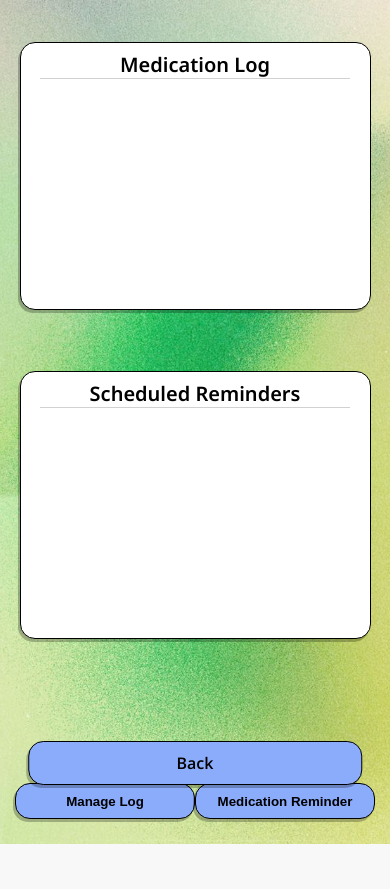
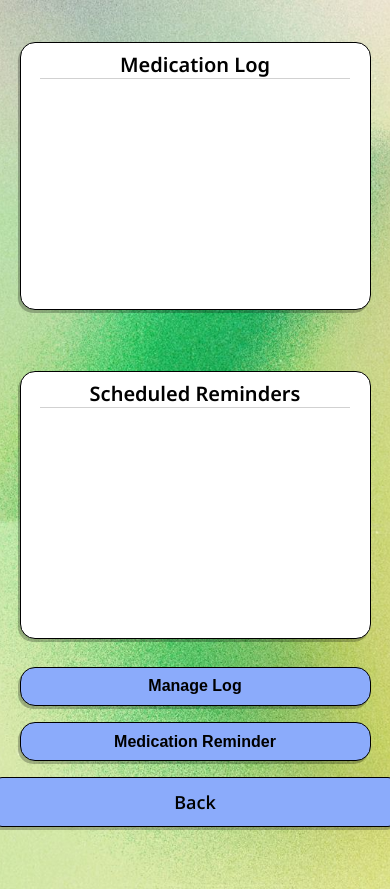
Before and after one commit to lnkl26/capstone, a website with bundled scripts: page htmlPages/trackMed.html in a window 390 px wide. Before the commit the page ends 844 px from the top, so only its background shows below. Built offline with nearby package versions, Linux system fonts and the light colour scheme; no server answers.

Commit message:
fix buttons on medlog

```diff
--- a/cssStyles/medLog.css
+++ b/cssStyles/medLog.css
@@ -64,27 +64,40 @@ button:hover {
     display: flex;
     justify-content: center;
     align-items: center;
+    padding-bottom: 180px;
 }
 
 .top-buttons {
-    display: flex;
-    flex-direction: row;
-    justify-content: center;
-    align-items: center;
-    gap: 2vw;
     position: fixed;
-    bottom: 5vh;
+    bottom: 4vh;
     left: 50%;
     transform: translateX(-50%);
-    z-index: 1000;
+    z-index: 10;
+    display: flex;
+    flex-direction: column;
+    align-items: center;
+    gap: 10px;
     width: 100%;
 }
 
+.button-row-top {
+    display: flex;
+    justify-content: center;
+    gap: 20px;
+}
+
 .pop-button {
-    display: inline-flex;
-    justify-content: center;
-    min-width: 180px;
-    text-align: center;
+    min-width: 200px;
+    padding: 12px;
+    font-size: 16px;
+}
+
+.button.back-btn {
+    position: static;
+    transform: none;
+    width: 500px;
+    padding: 12px;
+    font-size: 18px;
 }
 
 .popup-menu {
@@ -92,6 +105,7 @@ button:hover {
     padding: 0;
     background: transparent;
     position: absolute;
+    z-index: 9999;
 }
 
 .popup-menu::backdrop {
@@ -211,15 +225,6 @@ button:hover {
     color: whitesmoke;
 }
 
-.button.back-btn {
-    width: 350px;
-    position: fixed;
-    bottom: 5vh;
-    left: 50%;
-    transform: translateX(-50%);
-    z-index: 1000;
-}
-
 .entry {
     display: flex;
     border-bottom: 1px solid #eee;
@@ -258,13 +263,15 @@ button:hover {
 
     .button-row-top {
         display: flex;
-        padding: 0 10vw;
+        flex-direction: column;
+        gap: 8px;
+        width: 90%;
     }
 
     .page-container {
         display: flex;
         flex-wrap: wrap;
-        padding-bottom: 15vh;
+        padding-bottom: 230px;
     }
 
     .popup-menu .menu {
@@ -294,7 +301,7 @@ button:hover {
         width: 100%;
         min-height: 250px;
         padding: 2vw 5vw;
-        margin: 5vh 5vw 5vw; /* Adjusted top margin here to 5vh */
+        margin: 5vh 5vw 5vw;
     }
 
     .entry {
@@ -302,13 +309,12 @@ button:hover {
     }
 
     .button.back-btn {
-        width: 80%;
+        width: 100%;
     }
 
     .top-buttons {
-        flex-direction: column;
         bottom: 2vh;
-        gap: 2vw;
+        gap: 8px;
     }
 }
 
@@ -328,7 +334,7 @@ button:hover {
     }
 
     .page-container {
-        padding-bottom: 15vh;
+        padding-bottom: 180px;
     }
 
     .popup-menu .menu {
@@ -356,7 +362,7 @@ button:hover {
         min-width: 350px;
         min-height: 350px;
         padding: 1vw 2vw;
-        margin: 5vh 1vw; /* Adjusted top margin here to 5vh */
+        margin: 5vh 1vw;
     }
 
     .entry {
```
